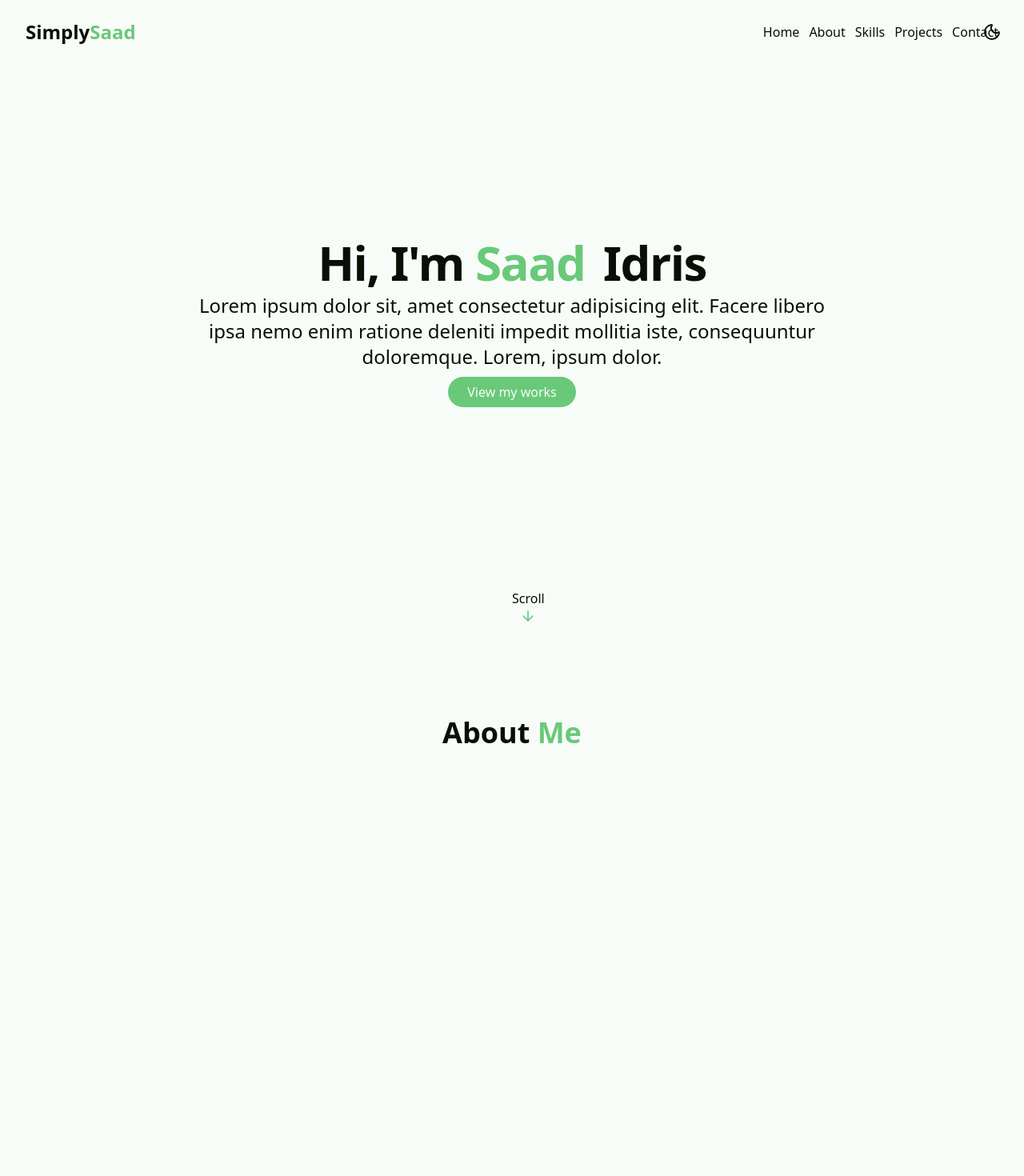
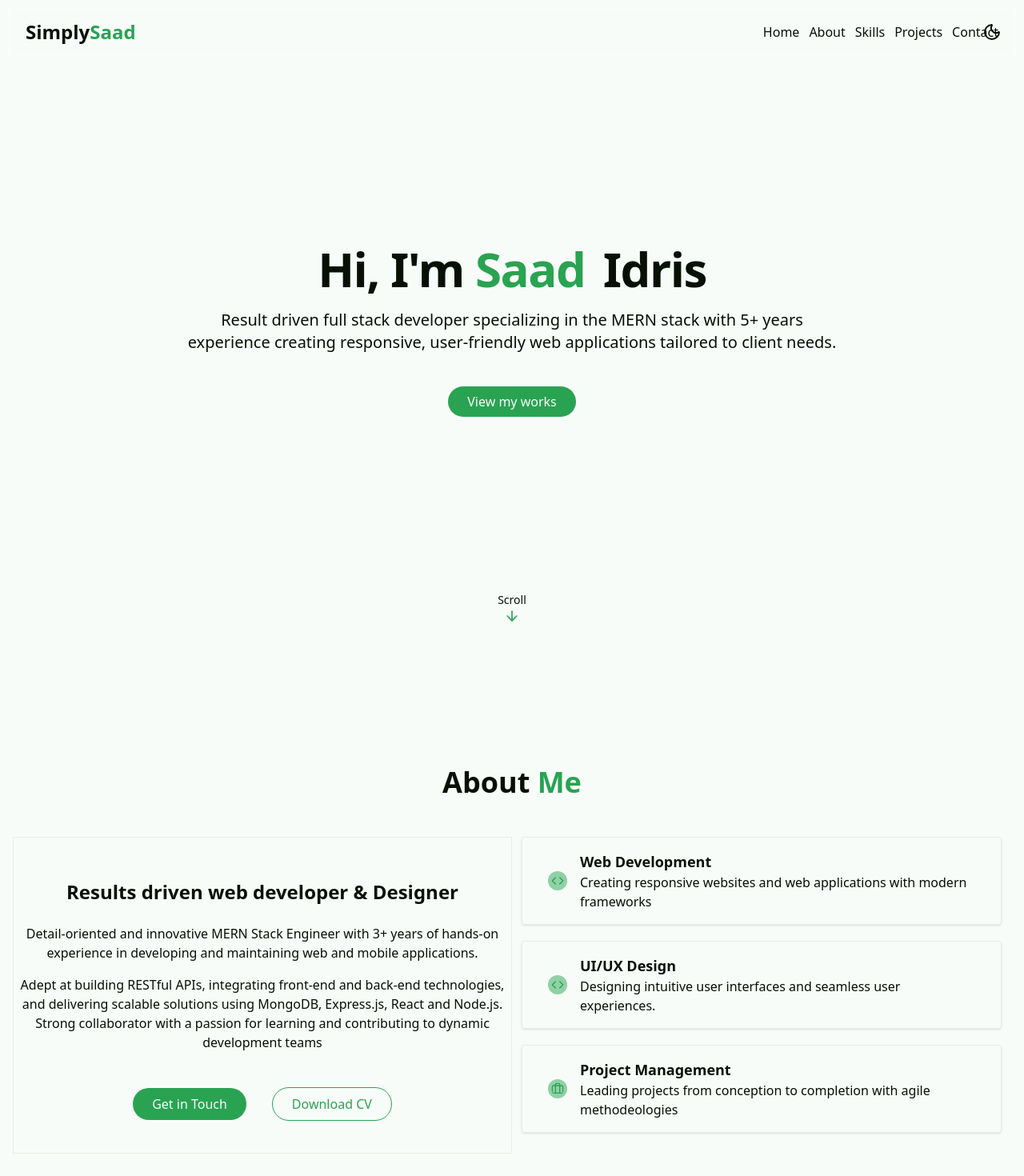
Before and after one commit to Simplysaad/simplysaad.github.io, a React (Vite) app: page / in a window 1280 px wide. Shown: the top 1470 px of the page at 80% size. Before the commit the page ends 1080 px from the top, so only its background shows below. Built offline with nearby package versions, Linux system fonts and the light colour scheme.

Commit message:
feat: completed the aboutSection

```diff
--- a/src/Components/AboutSection.jsx
+++ b/src/Components/AboutSection.jsx
@@ -1,11 +1,87 @@
+import { Briefcase, Code, User } from "lucide-react";
+
 const AboutSection = () => {
   return (
-    <section id="aboutSection" className="py-24 px-4 relative">
-      <div className="container mx-auto max-w-5xl">
+    <section id="aboutSection" className="min-h-screen flex flex-col justify-center  items-center px-4 relative">
+      <div className="container  mx-auto max-w-5xl">
         <h2 className="text-3xl md:text-4xl font-bold mb-12 text-center">
           <span className="text-foreground">About</span>
           <span className="text-primary"> Me</span>
         </h2>
+      </div>
+      <div className=" flex flex-col md:flex-row justify-center items-start">
+        <div className=" about-content border px-2 py-5 md:w-[50%]">
+          <div className="my-4">
+            <h3 className="text-2xl py-4 text-foreground font-bold text-center">
+              Results driven web developer & Designer
+            </h3>
+            <p className="text-foreground py-2  text-center">
+              Detail-oriented and innovative MERN Stack Engineer with 3+ years
+              of hands-on experience in developing and maintaining web and
+              mobile applications.
+            </p>
+            <p className="text-foreground py-2 text-center">
+              Adept at building RESTful APIs, integrating front-end and back-end
+              technologies, and delivering scalable solutions using MongoDB,
+              Express.js, React and Node.js. Strong collaborator with a passion
+              for learning and contributing to dynamic development teams
+            </p>
+          </div>
+          <div className="about-cta flex py-5 space-x-4 gap-4 justify-center items-center">
+            <a href="#contact" className="btn-primary">
+              Get in Touch
+            </a>
+            <a href="/saad-resume.pdf" download className="btn-outline">
+              Download CV
+            </a>
+          </div>
+        </div>
+
+        <div className="about-info px-3 text-start flex flex-col gap-5 justify-between md:w-[50%]">
+          <div className="flex gap-4 border rounded shadow px-8 py-4 justify-between items-center">
+            <span className="icon-container">
+              <Code className="text-primary bg-primary/50 p-1 rounded-full" />
+            </span>
+            <div className="">
+              <h3 className="text-foreground text-lg font-bold">
+                Web Development
+              </h3>
+              <p>
+                Creating responsive websites and web applications with modern
+                frameworks
+              </p>
+            </div>
+          </div>
+          <div className="flex gap-4 border rounded shadow px-8 py-4 justify-start items-center">
+            <span className="icon-container">
+              <Code className="text-primary bg-primary/50 p-1 rounded-full" />
+            </span>
+            <div className="">
+              <h3 className="text-foreground text-lg font-bold">
+                UI/UX Design
+              </h3>
+              <p>
+                Designing intuitive user interfaces and seamless user
+                experiences.
+              </p>
+            </div>
+          </div>
+
+          <div className="flex gap-4 border rounded shadow px-8 py-4 justify-between items-center">
+            <span className="icon-container">
+              <Briefcase className="text-primary bg-primary/50 p-1 rounded-full" />
+            </span>
+            <div className="">
+              <h3 className="text-foreground text-lg font-bold">
+                Project Management
+              </h3>
+              <p>
+                Leading projects from conception to completion with agile
+                methodeologies
+              </p>
+            </div>
+          </div>
+        </div>
       </div>
     </section>
   );
--- a/src/Components/HeroSection.jsx
+++ b/src/Components/HeroSection.jsx
@@ -3,29 +3,34 @@ import { ArrowDown } from "lucide-react";
 const HeroSection = () => {
   return (
     <section
-      id="hero"
+      id="heroSection"
       className="relative min-h-screen flex flex-col items-center justify-center px-4"
     >
       <div className="container max-w-4xl mx-auto text-center z-10">
-        <h1 className="text-4xl md:text-6xl font-bold tracking-tight">
-          <span>Hi, I'm </span>
-          <span className="text-primary">Saad</span>
-          <span className="text-gradient ml-2 "> Idris</span>
-        </h1>
-        <p className="my-2 text-lg md:text-2xl mb-4 text-muted-foreground">
-          Lorem ipsum dolor sit, amet consectetur adipisicing elit. Facere
-          libero ipsa nemo enim ratione deleniti impedit mollitia iste,
-          consequuntur doloremque. Lorem, ipsum dolor.
-        </p>
+        <div className=" my-4">
+          <h1 className="text-4xl md:text-6xl my-5 font-bold tracking-tight">
+            <span>Hi, I'm </span>
+            <span className="text-primary">Saad</span>
+            <span className="text-gradient ml-2 "> Idris</span>
+          </h1>
+          <p className="text-lg md:text-xl mb-12 text-muted-foreground">
+            Result driven full stack developer specializing in the MERN stack
+            with 5+ years experience creating responsive, user-friendly web
+            applications tailored to client needs.
+          </p>
+        </div>
         <a href="#projects" className="btn-primary">
           View my works
         </a>
       </div>
 
-      <div className="absolute bottom-5 left-1/2 transform-translate-1/2 flex flex-col items-center ">
+      <a
+        href="#aboutSection"
+        className="absolute bottom-5 text-sm flex flex-col items-center "
+      >
         <span className="text-small text-muted-foreground">Scroll</span>
-        <ArrowDown  className="text-primary h-5 w-5" />
-      </div>
+        <ArrowDown className="text-primary h-5 w-5" />
+      </a>
     </section>
   );
 };
--- a/src/Components/Navbar.jsx
+++ b/src/Components/Navbar.jsx
@@ -10,27 +10,27 @@ const Navbar = () => {
   const options = [
     {
       title: "home",
-      href: "#hero",
+      href: "#heroSection",
     },
     {
       title: "about",
-      href: "#about",
+      href: "#aboutSection",
     },
     {
       title: "skills",
-      href: "#skills",
+      href: "#skillsSection",
     },
     {
       title: "projects",
-      href: "#projects",
+      href: "#projectsSection",
     },
     {
       title: "contact",
-      href: "#contact",
+      href: "#contactSection",
     },
   ];
   return (
-    <nav className="fixed w-full z-40 py-6">
+    <nav className="fixed w-full md:backdrop-blur z-40 py-6">
       {/* Desktop nav */}
       <div className="container flex justify-between items-center">
         <div className="nav-brand text-2xl font-bold">
@@ -41,15 +41,15 @@ const Navbar = () => {
         <ul className="nav-options hidden align-center md:flex space-x-3">
           {options.map((option, key) => (
             <li key={key}>
-              <NavLink
-                to={option.href}
+              <a
+                href={option.href}
                 className={clsx(
                   "capitalize focus:text-primary active:text-primary transition-colors duration-300 hover:text-primary",
                   location.hash === option.href ? "text-primary" : ""
                 )}
               >
                 {option.title}
-              </NavLink>
+              </a>
             </li>
           ))}
         </ul>
--- a/src/index.css
+++ b/src/index.css
@@ -16,7 +16,7 @@
 
     --card: hsl(0 0% 100%);
 
-    --primary: hsl(130 47% 60%);
+    --primary: hsl(140 60% 40%);
     --primary-foreground: hsl(90 40% 98%);
 
     --border: hsl(104 32% 91%);
@@ -60,6 +60,10 @@
 }
 
 @utility btn-primary {
-  margin: 100px 0 ;
-  @apply bg-primary text-background my-52 px-6 py-2 rounded-full font-medium transition-all duration-300 hover:shadow-[0_0_10px_rgba(139,92,246,0.5)];
+  /* margin: 100px 0; */
+  @apply bg-primary text-background px-6 py-2 rounded-full font-medium transition-all duration-300 hover:shadow-[0_0_10px_rgba(139,246,92,0.5)];
 }
+@utility btn-outline {
+  /* margin: 100px 0; */
+  @apply border-primary border text-primary px-6 py-2 rounded-full font-medium transition-all duration-300 hover:shadow-[0_0_10px_rgba(139,246,92,0.5)];
+}
```
Also changed, not shown: 1 other file (tests, documents, lock files or other folders).
